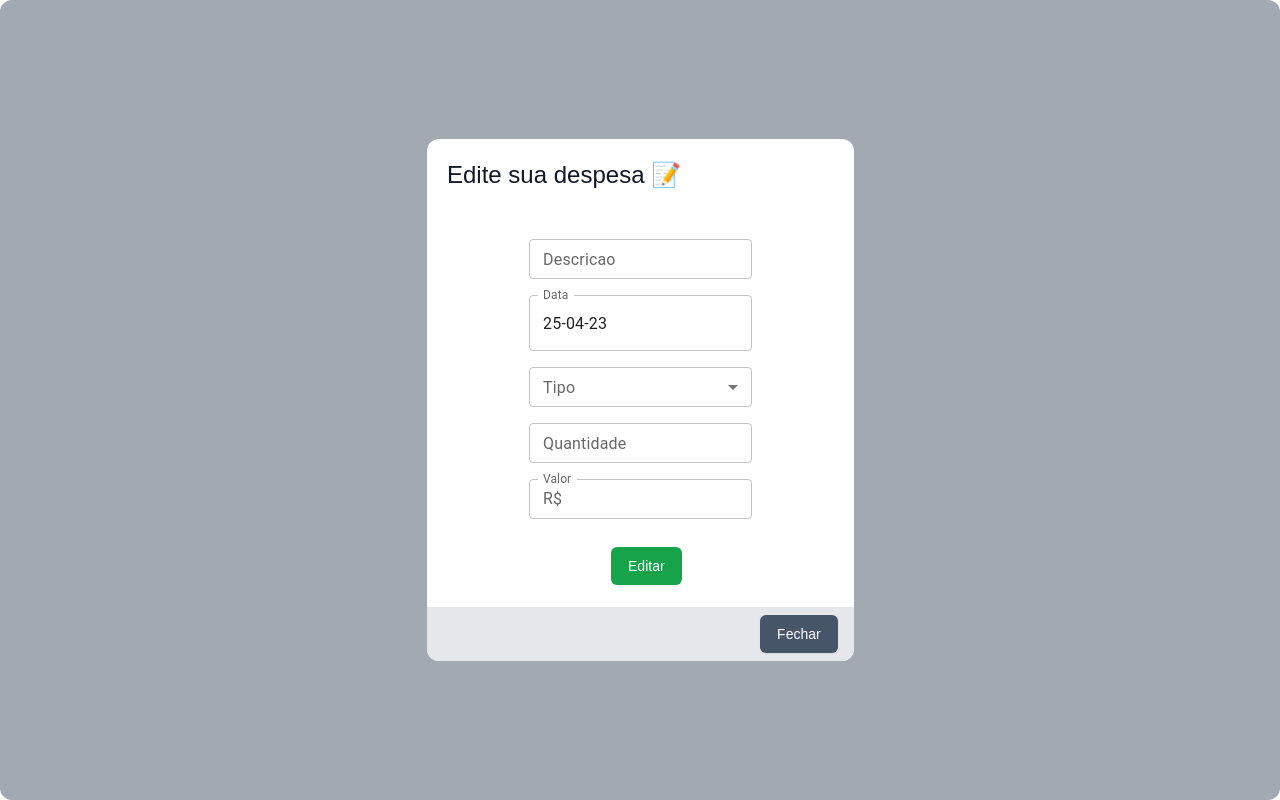
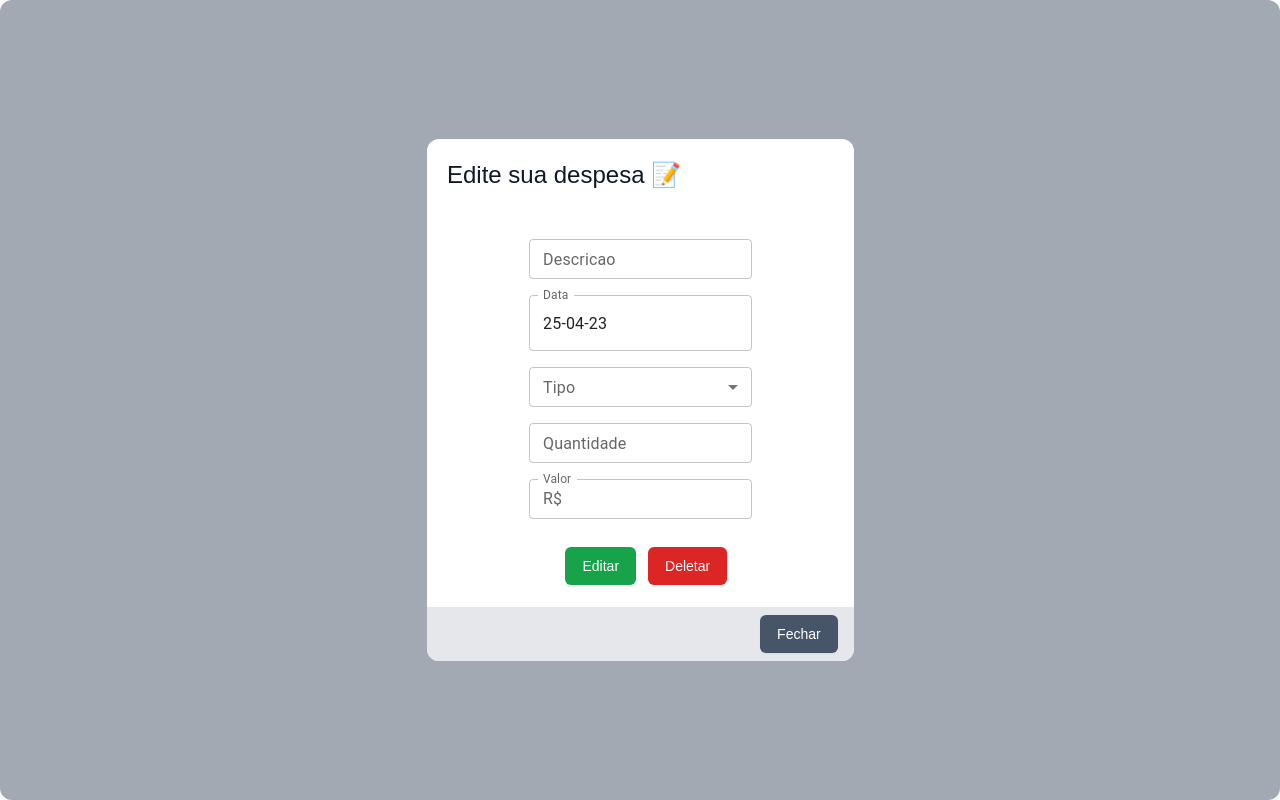
Before and after one commit to emanuelvidall/zeus-frontend, a Next.js app: page /modaledit in a window 1280 px wide. Built offline with nearby package versions, Linux system fonts and the light colour scheme.

Commit message:
fixed edit and delete modal

```diff
--- a/src/pages/index.tsx
+++ b/src/pages/index.tsx
@@ -8,7 +8,7 @@ import Distribuicao from './distribuicao'
 import Barras from './chart'
 import CurrentDate from './currentdate'
 
-export const myIp = '192.168.0.16';
+export const myIp = '10.50.188.123';
 
 const inter = Inter({ subsets: ['latin'] })
 
--- a/src/pages/list.tsx
+++ b/src/pages/list.tsx
@@ -61,25 +61,9 @@ const CostList = () => {
     console.log('dados carregados:...', lastTenItems)
 
 
-
     return (
     <div className='listRender absolute h-[44%] w-[40%] pl-7 overflow-y-scroll pt-10'>
         {lastTenItems.map((item, index) => {
-
-        const handleDelete = () => {
-            fetch(`http://${myIp}:3001/costs/${item._id}`, {
-            method: "DELETE",
-            })
-            .then((response) => response.json())
-            .then((data) => {
-                // handle success
-                console.log(data);
-            })
-            .catch((error) => {
-                // handle error
-                console.error(error);
-            });
-        }
     return (
         <div key={item._id}  onMouseEnter={() => setHoverIndex(index)} onClick={() => handleModal(item)}
           onMouseLeave={() => setHoverIndex(null)} className='w-[90%] cursor-pointer mt-1 flex flex-row mb-6 hover:shadow-lg hover:scale-105 transition-all hover:bg-slate-100 duration-300 rounded-xl p-4'>
@@ -115,9 +99,9 @@ const CostList = () => {
             <div className='absolute top-0 left-100 right-0 bottom-20 flex items-center justify-center self-center transition-all duration-1000 ease-in-out'>
                 <div>
                 </div>
-                <div className='rounded-md bg-red-500 text-white w-[28px] h-[28px] items-center flex justify-center align-middle' onClick={handleDelete}>
+                {/* <div className='rounded-md bg-red-500 text-white w-[28px] h-[28px] items-center flex z-10 justify-center align-middle' onClick={handleDelete}>
                     <FontAwesomeIcon className='text-base'icon={faTrashCan} />
-                </div>
+                </div> */}
             </div>
             )}
         </div>
--- a/src/pages/modaledit.tsx
+++ b/src/pages/modaledit.tsx
@@ -17,7 +17,7 @@ interface ModalEditProps {
     quantidade: number;
 }
 
-const ModalEdit: React.FC<ModalEditProps> = ({ onRequestClose, valor, data, tipo, desc, _id, quantidade }) => {
+const ModalEdit: React.FC<ModalEditProps> = ({ onRequestClose, onRequestExclude, valor, data, tipo, desc, _id, quantidade }) => {
     const [newDesc, setNewDesc] = useState<string>('');
     const [showModal, setShowModal] = useState(false);
     const [newValor, setNewValor] = useState<number>(0);
@@ -116,6 +116,24 @@ const ModalEdit: React.FC<ModalEditProps> = ({ onRequestClose, valor, data, tipo
             });
     }
 
+
+    const handleDelete = () => {
+            fetch(`http://${myIp}:3001/costs/${_id}`, {
+            method: "DELETE",
+            })
+            .then((response) => response.json())
+            .then((data) => {
+                // handle success
+                console.log(data);
+                swal("Deletado!", "A despesa foi deletada com sucesso!", "warning");
+                onRequestClose()
+            })
+            .catch((error) => {
+                // handle error
+                console.error(error);
+            });
+        }
+
     return (
         <div className="w-full rounded-xl z-10 h-full fixed fixed bg-slate-600/50 top-0 left-0 align-center flex items-center justify-center">
             <div className="animate__animated animate__bounceInUp bg-white h-fit pb-10 w-1/3 rounded-xl pt-5">
@@ -172,6 +190,13 @@ const ModalEdit: React.FC<ModalEditProps> = ({ onRequestClose, valor, data, tipo
                         >
                             Editar
                         </button>
+                        <button
+                            type="button"
+                            className="mt-5 mb-5 w-full inline-flex justify-center rounded-md border border-transparent shadow-sm px-4 py-2 bg-red-600 text-base font-medium text-white hover:bg-primary-700 focus:outline-none focus:ring-2 focus:ring-offset-2 focus:ring-primary-500 sm:ml-3 sm:w-auto sm:text-sm hover:scale-110 transition-all duration-300 ease-in-out mb-2"
+                            onClick={() => handleDelete()}
+                        >
+                            Deletar
+                        </button>
                     </div>
                     <div className="bg-gray-200 w-full bottom-0 fixed rounded-b-xl flex flex-row-reverse pr-4">
                         <button
@@ -181,6 +206,7 @@ const ModalEdit: React.FC<ModalEditProps> = ({ onRequestClose, valor, data, tipo
                         >
                             Fechar
                         </button>
+
                     </div>
                 </div>
                 <div className="mt-4 space-y-4 flex flex-row">
```
